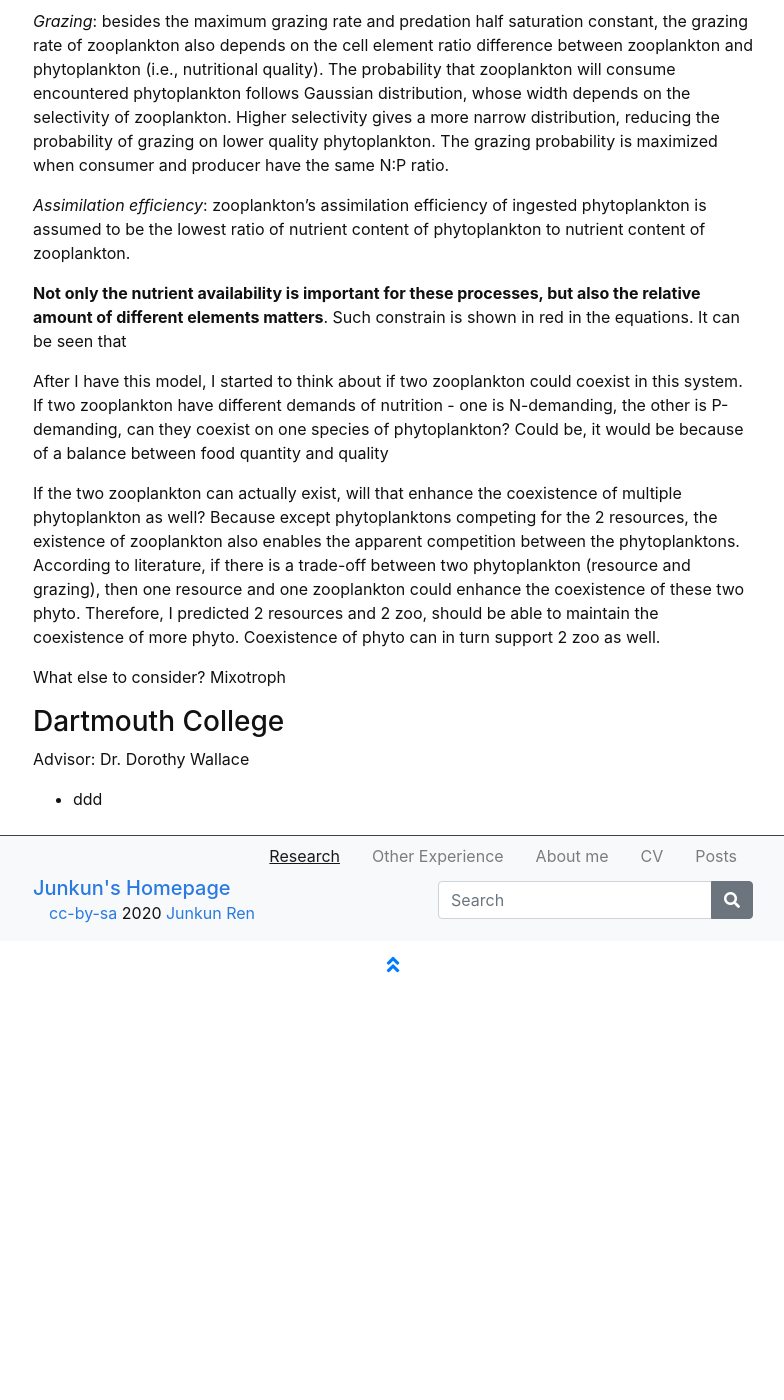
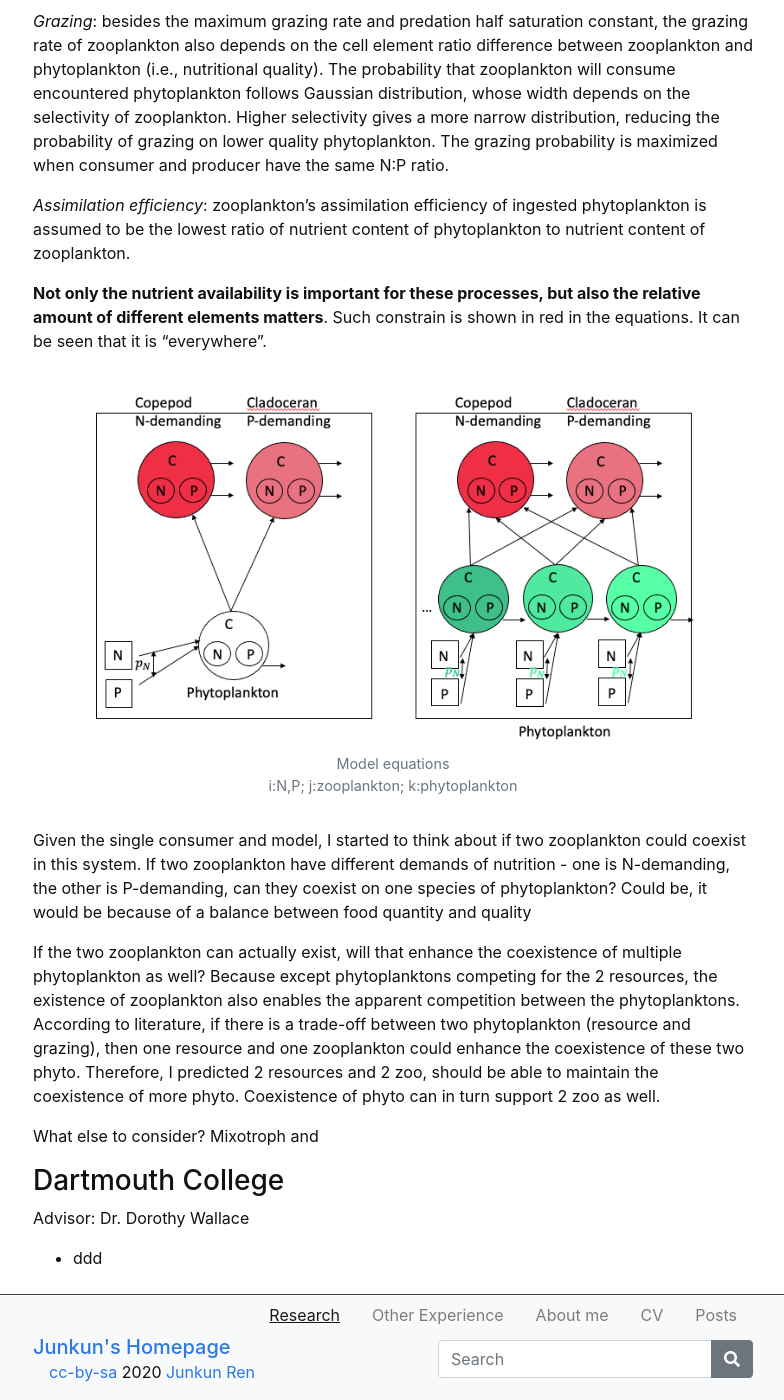
Before and after one commit to junkun-ren/PersonalWebsite, a Jekyll site: the page built from content/0-research.md, in a window 1280 px wide and 1400 px high, scrolled down 1813 px. Shown: the whole window, without its empty margins (247-1031 px from the left). Built offline with Jekyll 4.4.1, drawn with Linux system fonts in a browser that asks for light colours; before the commit the page ends 2754 px from its top, so only the background shows below that.

Commit message:
new figure

```diff
--- a/content/0-research.md
+++ b/content/0-research.md
@@ -18,13 +18,15 @@ Advisor: Dr. Shaopeng Wang
 
 *Assimilation efficiency*: zooplankton's assimilation efficiency of ingested phytoplankton is assumed to be the lowest ratio of nutrient content of phytoplankton to nutrient content of zooplankton.
 
-**Not only the nutrient availability is important for these processes, but also the relative amount of different elements matters**. Such constrain is shown in red in the equations. It can be seen that
+**Not only the nutrient availability is important for these processes, but also the relative amount of different elements matters**. Such constrain is shown in red in the equations. It can be seen that it is "everywhere".
 
-After I have this model, I started to think about if two zooplankton could coexist in this system. If two zooplankton have different demands of nutrition - one is N-demanding, the other is P-demanding, can they coexist on one species of phytoplankton? Could be, it would be because of a balance between food quantity and quality
+{% include figure.html img="multiple zooplankton or phytoplankton illustration.png" alt="model equations" caption="Model equations<br/>i:N,P; j:zooplankton; k:phytoplankton" width="90%" %}
+
+Given the single consumer and model, I started to think about if two zooplankton could coexist in this system. If two zooplankton have different demands of nutrition - one is N-demanding, the other is P-demanding, can they coexist on one species of phytoplankton? Could be, it would be because of a balance between food quantity and quality
 
 If the two zooplankton can actually exist, will that enhance the coexistence of multiple phytoplankton as well? Because except phytoplanktons competing for the 2 resources, the existence of zooplankton also enables the apparent competition between the phytoplanktons. According to literature, if there is a trade-off between two phytoplankton (resource and grazing), then one  resource and one zooplankton could enhance the coexistence of these two phyto. Therefore, I predicted 2 resources and 2 zoo, should be able to maintain the coexistence of more phyto. Coexistence of phyto can in turn support 2 zoo as well.
 
-What else to consider? Mixotroph
+What else to consider? Mixotroph  and
 
 
 ### Dartmouth College <br/>
```
Also changed, not shown: images/multiple zooplankton or phytoplankton illustration.png (added).
